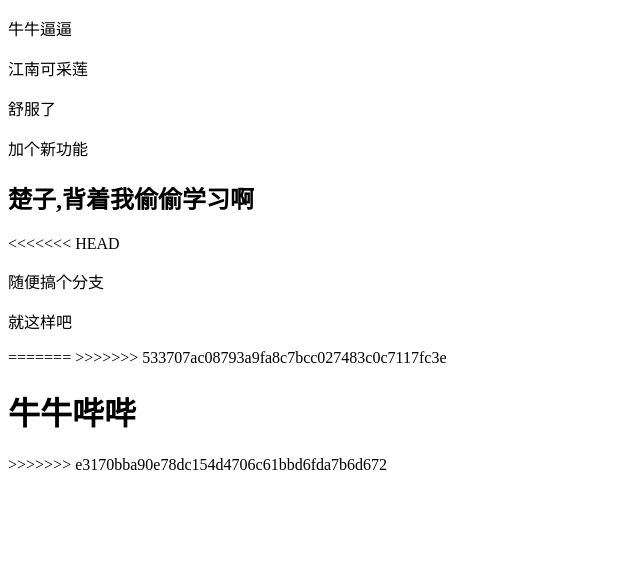
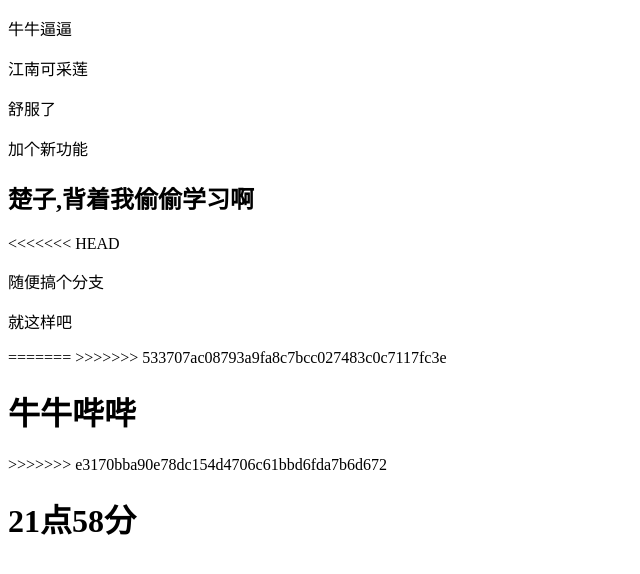
Before and after one commit to tangchu123/59qi, a plain HTML site: page index.html in a window 1280 px wide. Shown: the whole page, without its empty margins (0-640 px from the left). Drawn offline with Linux system fonts and the light colour scheme.

Commit message:
添加时间

```diff
--- a/index.html
+++ b/index.html
@@ -20,5 +20,7 @@
 
     <h1>牛牛哔哔</h1>
 >>>>>>> e3170bba90e78dc154d4706c61bbd6fda7b6d672
+
+    <h1>21点58分</h1>
 </body>
 </html>
```
